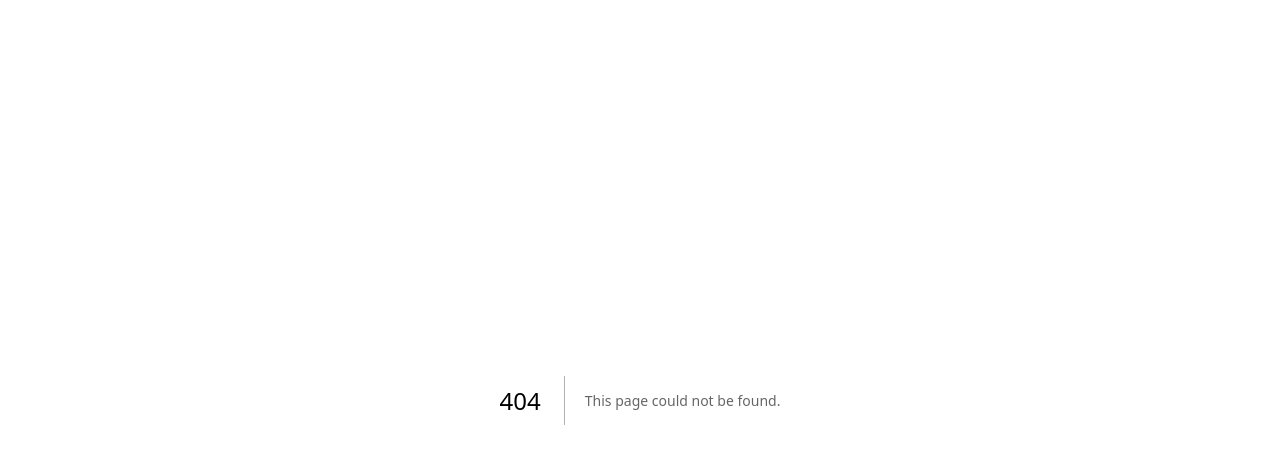
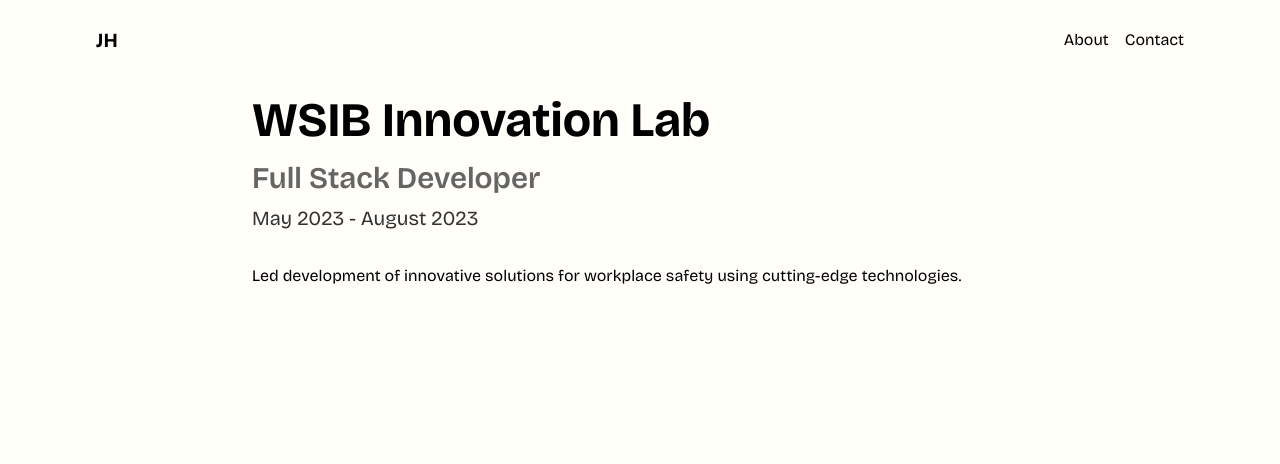
Before and after one commit to jeessh/personal-website-v4, a Next.js app: page /experiences/wsib in a window 1280 px wide. Before the commit this address had no page. Shown: the top 464 px of the page. Built offline with nearby package versions, Linux system fonts and the light colour scheme.

Commit message:
added experience pages

```diff
--- /dev/null
+++ b/app/components/ExperiencePage/ExperiencePage.tsx
@@ -0,0 +1,44 @@
+"use client";
+
+import { motion } from "framer-motion";
+
+interface ExperiencePageProps {
+  title: string;
+  description: string;
+  startDate: string;
+  endDate: string;
+  positionTitle: string;
+}
+
+export default function ExperiencePage({
+  title,
+  description,
+  startDate,
+  endDate,
+  positionTitle
+}: ExperiencePageProps) {
+  return (
+    <main className="flex min-h-screen flex-col items-center pt-24">
+      <motion.section
+        className="w-full max-w-[840px] px-8"
+        initial={{ opacity: 0, y: 20 }}
+        animate={{ opacity: 1, y: 0 }}
+        transition={{ duration: 0.5 }}
+      >
+        <h1 className="text-5xl font-bold mb-4">
+          {title}
+        </h1>
+        <h2 className="text-3xl font-semibold mb-2">
+          {positionTitle}
+        </h2>
+        <p className="text-xl opacity-80 mb-8">
+          {startDate} - {endDate}
+        </p>
+
+        <div className="prose prose-lg max-w-none">
+          <p>{description}</p>
+        </div>
+      </motion.section>
+    </main>
+  );
+}
--- /dev/null
+++ b/app/experiences/wsib/page.tsx
@@ -0,0 +1,21 @@
+"use client";
+
+import { motion } from "framer-motion";
+import { notFound } from "next/navigation";
+import ExperiencePage from "@/app/components/ExperiencePage/ExperiencePage";
+import { Navbar } from "@/app/components/Navbar/Navbar";
+
+
+export default function WSIBPage() {
+  return (
+    <>
+      <Navbar />
+      <ExperiencePage
+      title="WSIB Innovation Lab"
+      description="Led development of innovative solutions for workplace safety using cutting-edge technologies."
+      startDate="May 2023"
+      endDate="August 2023"
+      positionTitle="Full Stack Developer"/>
+    </>
+  );
+}
--- a/app/page.tsx
+++ b/app/page.tsx
@@ -19,6 +19,7 @@
 export default function Home() {
   const scrollPersonal = useRef(null);
   const scrollWork = useRef(null);
+  const scrollContact = useRef(null);
 
   const [scrollPosition, setScrollPosition] = useState(0);
 
@@ -52,6 +53,17 @@
     damping: 40,
     restDelta: 0.001,
   });
+
+  const { scrollYProgress: scrollContactProgress } = useScroll({
+    target: scrollContact,
+    offset: ["end end", "start center"]
+  });
+    const scaleContactY = useSpring(scrollContactProgress, {
+    stiffness: 300,
+    damping: 40,
+    restDelta: 0.001,
+  });
+
   return (
     <main className="flex min-h-screen flex-col items-center relative">
       <Navbar />
@@ -182,7 +194,7 @@
         <section className="flex flex-col items-center max-lg:hidden relative -translate-y-32 -z-10">
           <motion.div
             style={{ scaleY: scaleWorkY }}
-            className="w-0.5 mr-[52rem] bg-line h-64"
+            className="w-0.5 mr-[52rem] bg-line h-72"
 
           />
           <div className="w-24 h-24 border-line border drop-shadow-md bg-button rounded-full mr-[52rem] flex justify-center">
@@ -192,29 +204,47 @@
       </>
       </div>
       <section
-        className="flex flex-col mx-16 relative bg-background max-lg:mt-24"
+        className="flex flex-col mx-16 relative bg-background max-lg:mt-24 gap-12"
       >
         <ProjectCard
-          title="WSIB"
-          subtitle="Description 1"
+          title="Full Stack Developer @ WSIB Innovation Lab"
+          subtitle="Prototyping & Innovating"
           imageUrl={tempimg}
-          link="/project1"
+          link="/experiences/wsib"
           position="left"
         />
         <ProjectCard
-          title="Marillac Place"
-          subtitle="Description 2"
+          title="Technical Lead & SWE @ Marillac Place"
+          subtitle=""
           imageUrl={tempimg}
-          link="/project2"
+          link="/experiences/marillac"
           position="right"
         />
         <ProjectCard
-          title="Wiz Robotics"
+          title="SWE & Frontend @ Wiz Robotics"
           subtitle="Description 3"
           imageUrl={tempimg}
-          link="/project3"
+          link="/experiences/wiz"
           position="left"
         />
+      </section>
+      <div id="contact" className="relative w-full flex flex-col items-center">
+        {/* Work scrollbar position */}
+      <>
+        <section className="flex flex-col items-center max-lg:hidden relative -translate-y-32 -z-10">
+          <motion.div
+            style={{ scaleY: scaleContactY }}
+            className="w-0.5 mr-[52rem] bg-line h-64"
+
+          />
+          <div className="w-24 h-24 border-line border drop-shadow-md bg-button rounded-full mr-[52rem] flex justify-center">
+            <Image src={contact} alt="Scrollbar icon" className="" ref={scrollContact} />
+          </div>
+        </section>
+      </>
+      </div>
+      <section className="h-screen">
+        hehe connect w me
       </section>
     </main>
   );
--- a/app/projects/page.tsx
+++ /dev/null
@@ -1,17 +0,0 @@
-import { Navbar } from "../components/Navbar/Navbar";
-
-export default function Page() {
-    return (
-        <>
-        <Navbar />
-        <section>
-            <h1>Projects</h1>
-            <ul>
-                <li>Project 1</li>
-                <li>Project 2</li>
-                <li>Project 3</li>
-            </ul>
-        </section>
-        </>
-    )
-}
--- /dev/null
+++ b/components/ProjectCard.tsx
@@ -0,0 +1,9 @@
+import Link from "next/link";
+
+export function ProjectCard({ project }: { project: Project }) {
+  return (
+    <Link href={`/experiences/${project.id}`}>
+      {/* rest of your card content */}
+    </Link>
+  );
+}
```
